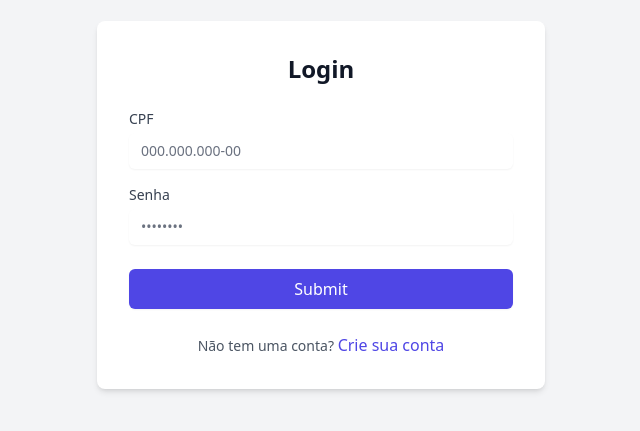
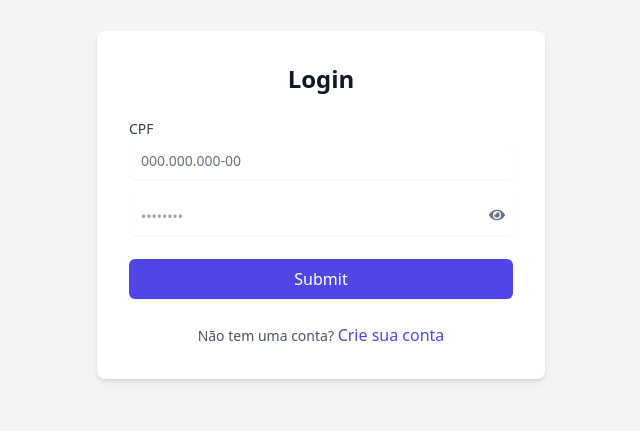
Before and after one commit to Fideliapp/fideli-app, a React (Vite) app in the folder web/: page /auth/login in a window 1280 px wide. Shown: the part 195-626 px from the top of the page, without its empty margins (319-959 px from the left). Built offline with nearby package versions, Linux system fonts and the light colour scheme.

Commit message:
:sparkles: feat: esconder/mostrar senha

```diff
--- a/web/src/pages/auth/login/index.tsx
+++ b/web/src/pages/auth/login/index.tsx
@@ -2,6 +2,8 @@ import { useForm } from 'react-hook-form';
 import api from '../../../services/api';
 import { toast } from 'react-toastify';
 import { useNavigate, Link } from 'react-router-dom';
+import { FaEye } from 'react-icons/fa';
+import { useEffect, useState } from 'react';
 
 interface LoginFormInputs {
   cpf: string;
@@ -11,6 +13,7 @@ interface LoginFormInputs {
 const Login = () => {
   const { register, handleSubmit, formState: { errors } } = useForm<LoginFormInputs>();
   const navigate = useNavigate();
+  const [showPassword, setShowPassword] = useState(false);
 
   const onSubmit = async (data: LoginFormInputs) => {
     try {
@@ -25,6 +28,12 @@ const Login = () => {
       toast.error('Erro no login, por favor, tente novamente.');
     }
   };
+
+  const handleShowPassword = () => setShowPassword(!showPassword);
+
+  useEffect(() => {
+    console.log(showPassword)
+  }, [showPassword])
 
   return (
     <div className="flex items-center justify-center min-h-screen bg-gray-100">
@@ -46,22 +55,24 @@ const Login = () => {
               />
               {errors.cpf && <span className="text-red-500">Este campo é obrigatório</span>}
             </div>
-
-            <div className="col-span-1 sm:col-span-2">
-              <label htmlFor="password" className="block text-sm font-medium text-gray-700">
-                Senha
-              </label>
+            <div className='col-span-1 sm:col-span-2 flex flex-row shadow-sm border rounded-md justify-center'>
               <input
-                type="password"
+                type={showPassword ? "text" : "password"}
                 id="password"
                 {...register('pass', { required: true })}
-                className={`block w-full px-3 py-2 mt-1 text-gray-900 placeholder-gray-500 border rounded-md shadow-sm appearance-none focus:ring-indigo-500 focus:border-indigo-500 sm:text-sm ${errors.pass ? 'border-red-500' : ''}`}
+                className={`w-full px-3 py-2 mt-1 text-gray-900 border-none rounded-md outline-none appearance-none focus:ring-indigo-500 focus:border-indigo-500 sm:text-sm ${errors.pass ? 'border-red-500' : ''}`}
                 placeholder="••••••••"
               />
-              {errors.pass && <span className="text-red-500">Este campo é obrigatório</span>}
+              <button
+                type="button"
+                onClick={() => handleShowPassword}
+                className="flex items-center mr-2 text-gray-500"
+              >
+                <FaEye />
+              </button>
             </div>
+            {errors.pass && <span className="text-red-500">Este campo é obrigatório</span>}
           </div>
-
           <div>
             <input
               type="submit"
```
